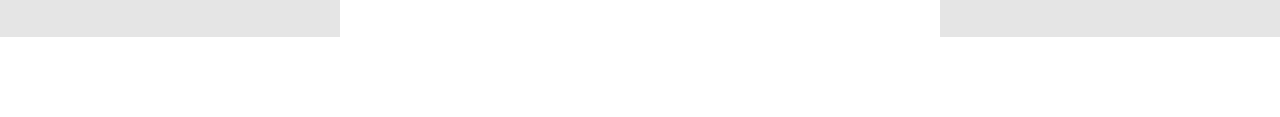
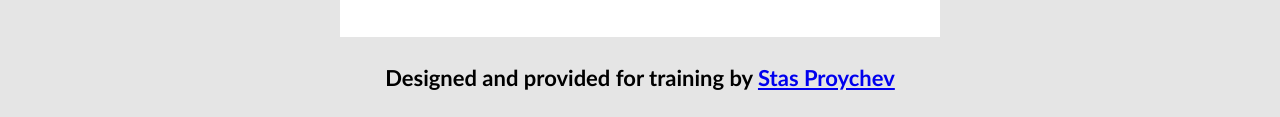
Before and after one commit to YuraLinkev1ch/test-email2, a plain HTML site: page index.html in a window 1280 px wide. Shown: the part 1164-1281 px from the top of the page. Before the commit the page ends 1202 px from the top, so only its background shows below. Drawn offline with Linux system fonts and the light colour scheme.

Commit message:
add section

```diff
--- a/index.html
+++ b/index.html
@@ -733,6 +733,15 @@ a {text-decoration: none;}
 				</td>
 			</tr>
 
+
+
+
+
+			<tr>
+				<td width="100%" height="80" align="center" vailgn="middle" style=" font-family: Arial, Helvetica, sans-serif, 'Calibri'; color: #000000; text-decoration: none; font-weight: bold; font-size: 22px; line-height: 27px;" bgcolor="#E5E5E5">
+					Designed and provided for training by <a href="https://telegram.me/Proychev" target="_blank">  Stas Proychev </a>
+				</td>
+			</tr>
 		</tbody>
 	</table>
 
```
